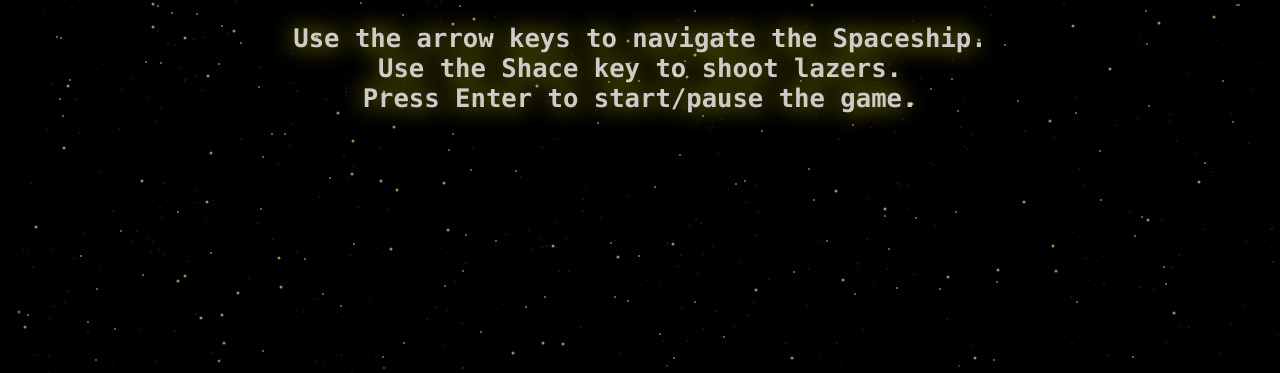
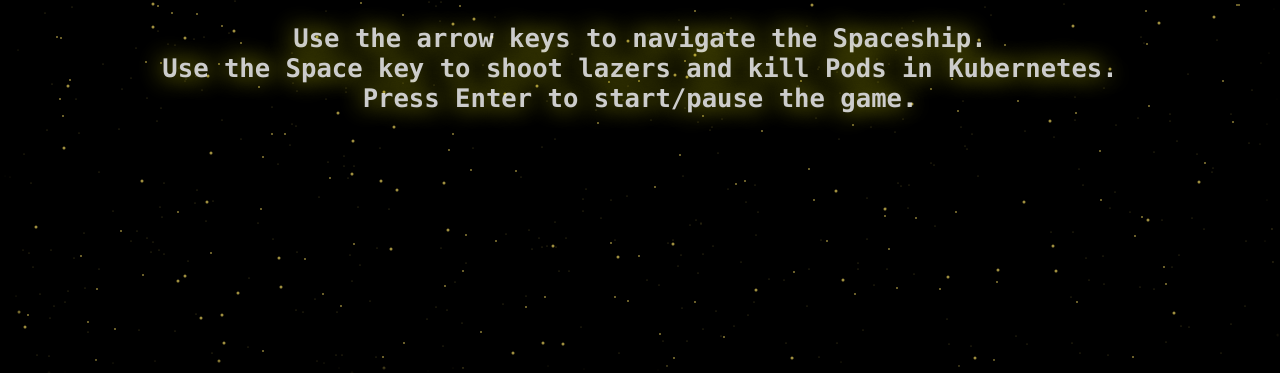
Before and after one commit to tinoschroeter/spacePods, a website: page frontend/public/index.html in a window 1280 px wide. Shown: the part 426-799 px from the top of the page. Drawn offline with Linux system fonts and the light colour scheme.

Commit message:
fix: typo

```diff
--- a/frontend/public/index.html
+++ b/frontend/public/index.html
@@ -55,7 +55,7 @@
     <div class="screen" id="startScreen">
       <h1>Space Pods</h1>
       <h4>Use the arrow keys to navigate the Spaceship.</h4>
-      <h4>Use the Shace key to shoot lazers.</h4>
+      <h4>Use the Space key to shoot lazers and kill Pods in Kubernetes.</h4>
       <h4>Press Enter to start/pause the game.</h4>
     </div>
     <div class="screen" id="pauseScreen">Paused</div>
```
